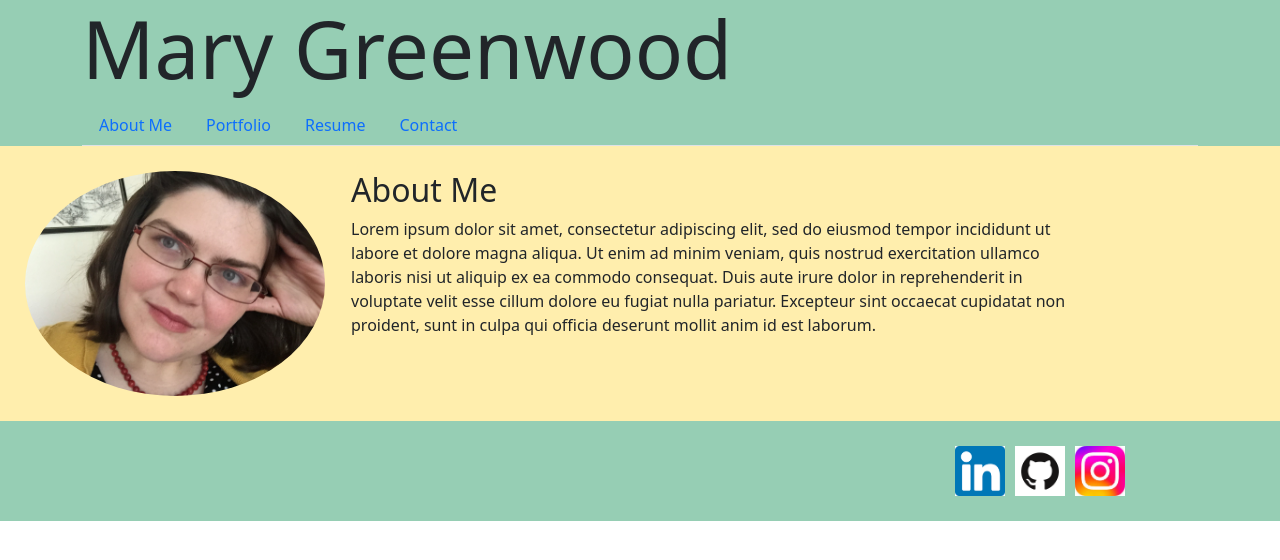
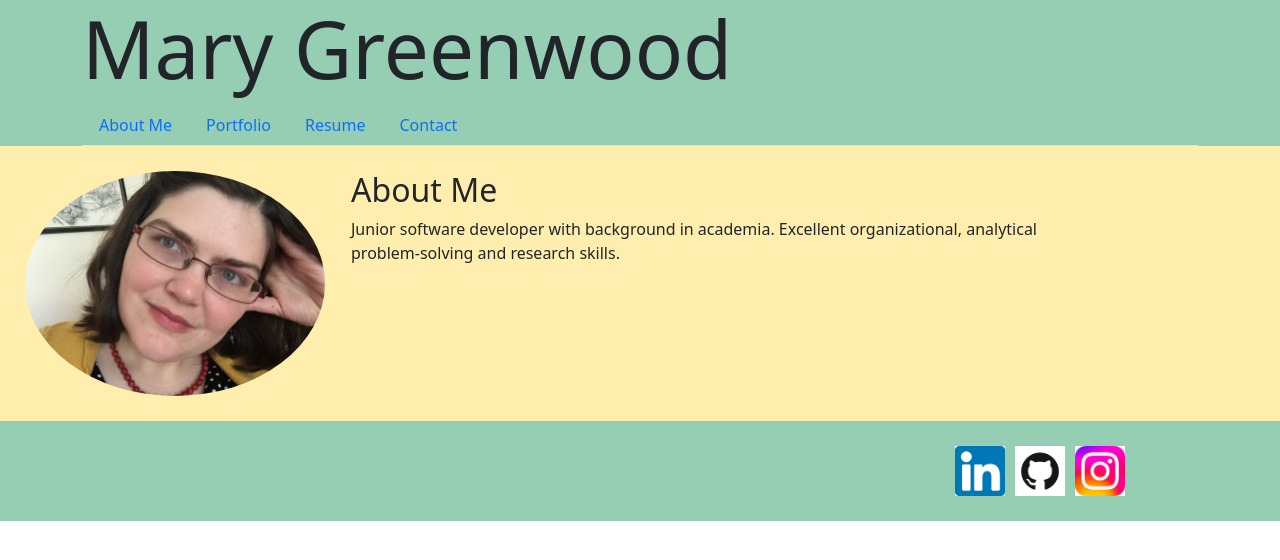
Before and after one commit to marysgreenwood/GreenwoodPortfolio, a React (Create React App) app: page / in a window 1280 px wide. Shown: the top 560 px of the page. Built offline with nearby package versions, Linux system fonts and the light colour scheme.

Commit message:
added text to about me

```diff
--- a/src/pages/aboutMe.js
+++ b/src/pages/aboutMe.js
@@ -18,13 +18,8 @@
       <div class="col-md-7" style={styles.bodyStyle}>
         <h2>About Me</h2>
         <p>
-          Lorem ipsum dolor sit amet, consectetur adipiscing elit, sed do
-          eiusmod tempor incididunt ut labore et dolore magna aliqua. Ut enim ad
-          minim veniam, quis nostrud exercitation ullamco laboris nisi ut
-          aliquip ex ea commodo consequat. Duis aute irure dolor in
-          reprehenderit in voluptate velit esse cillum dolore eu fugiat nulla
-          pariatur. Excepteur sint occaecat cupidatat non proident, sunt in
-          culpa qui officia deserunt mollit anim id est laborum.
+          Junior software developer with background in academia. Excellent
+          organizational, analytical problem-solving and research skills.
         </p>
       </div>
     </div>
```
